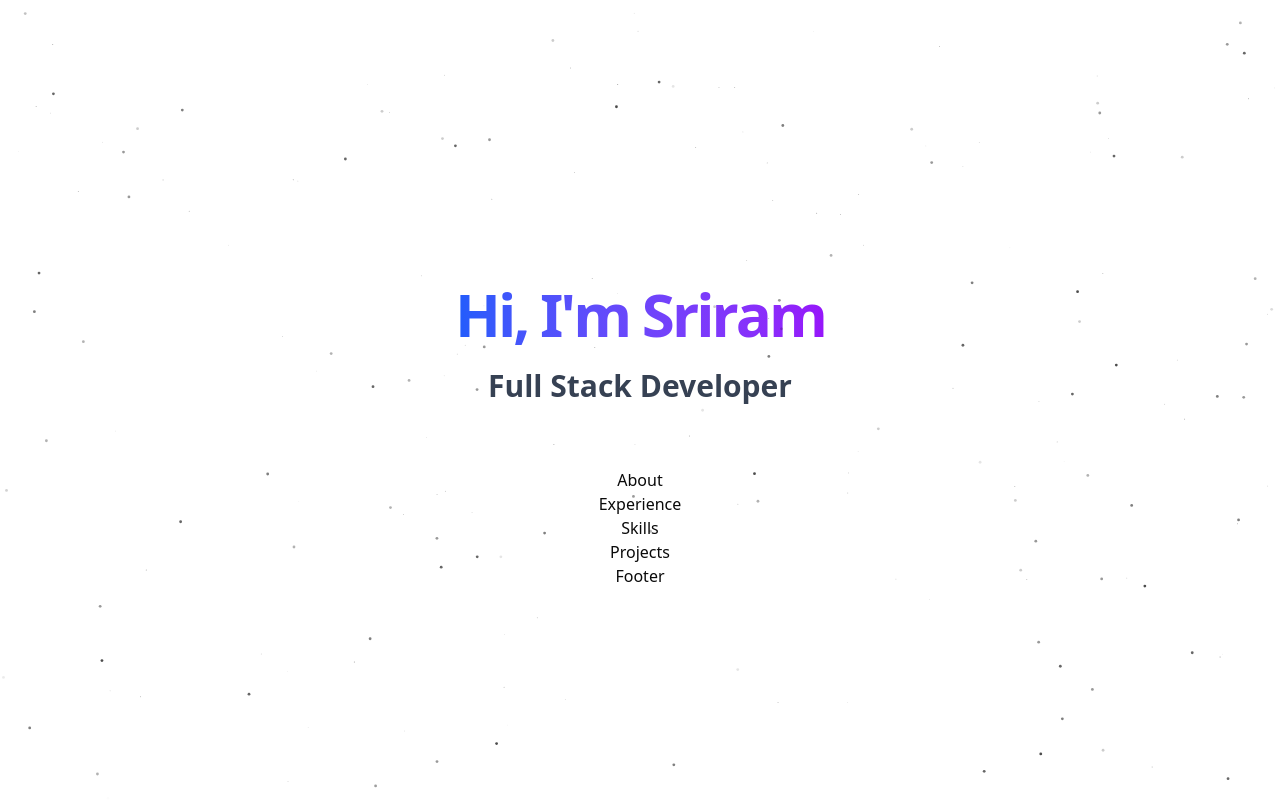
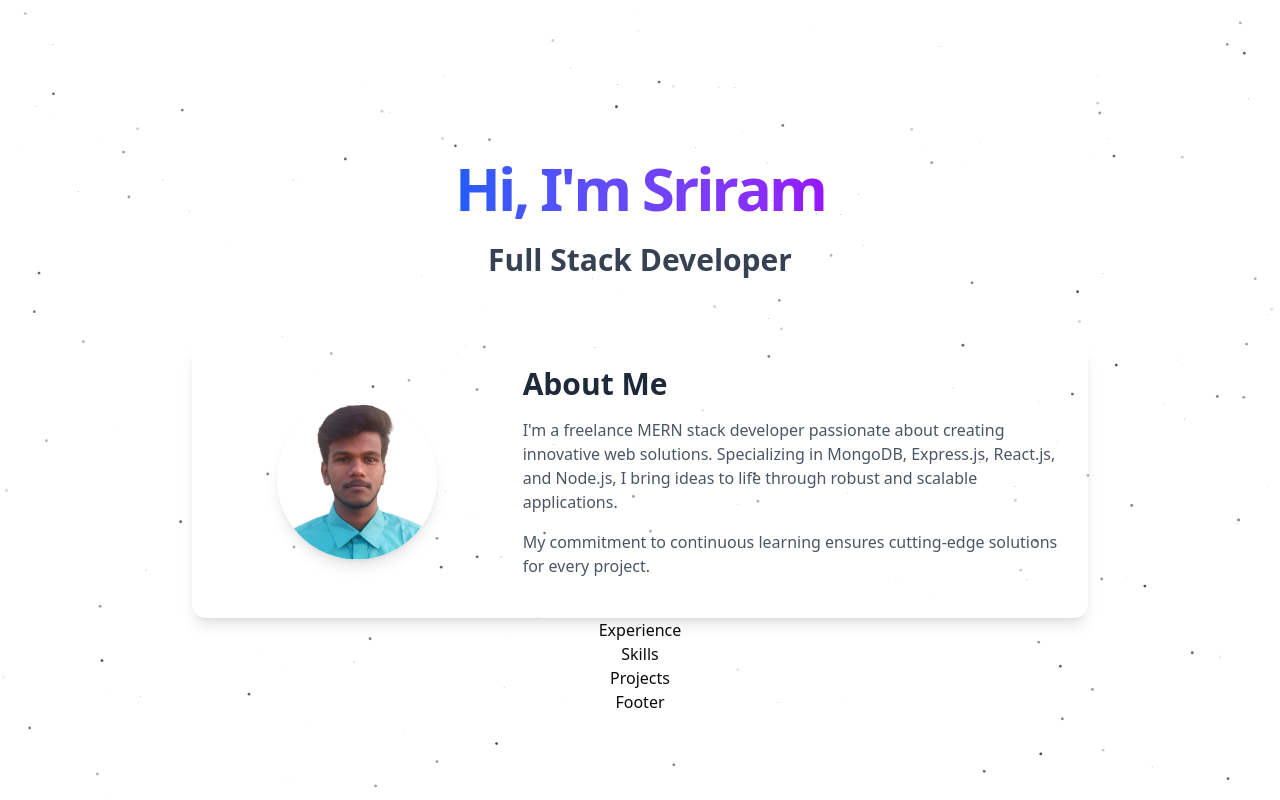
Before and after one commit to StevenSriram/React_Portfolio, a React (Vite) app: page / in a window 1280 px wide. Built offline with nearby package versions, Linux system fonts and the light colour scheme.

Commit message:
feat : About Section

```diff
--- a/src/sections/About.jsx
+++ b/src/sections/About.jsx
@@ -1,7 +1,98 @@
 import React from "react";
+import { motion } from "framer-motion";
+
+import profile from "../assets/me.jpg";
 
 const About = () => {
-  return <div>About</div>;
+  const containerVariants = {
+    hidden: { opacity: 0 },
+    visible: {
+      opacity: 1,
+      transition: {
+        delayChildren: 0.3,
+        staggerChildren: 0.2,
+      },
+    },
+  };
+
+  const itemVariants = {
+    hidden: { y: 20, opacity: 0 },
+    visible: {
+      y: 0,
+      opacity: 1,
+    },
+  };
+
+  const imageVariants = {
+    hidden: { scale: 0.8, opacity: 0 },
+    visible: {
+      scale: 1,
+      opacity: 1,
+      transition: {
+        type: "spring",
+        stiffness: 260,
+        damping: 20,
+      },
+    },
+  };
+
+  return (
+    <motion.div
+      className="flex flex-col md:flex-row items-center justify-between w-full max-w-4xl p-6 bg-white dark:bg-gray-800 rounded-xl shadow-lg mx-auto"
+      variants={containerVariants}
+      initial="hidden"
+      animate="visible"
+    >
+      <motion.div className="md:w-1/3 mb-4 md:mb-0" variants={imageVariants}>
+        <motion.div
+          whileHover={{ scale: 1.05, rotate: 5 }}
+          whileTap={{ scale: 0.95 }}
+          className="relative w-32 h-32 md:w-40 md:h-40 mx-auto rounded-full overflow-hidden shadow-lg"
+          animate={{
+            y: [0, -10, 0],
+          }}
+          transition={{
+            duration: 5,
+            repeat: Infinity,
+            repeatType: "reverse",
+          }}
+        >
+          <img
+            src={profile}
+            alt="Sriram"
+            className="w-full h-full object-cover object-left-top"
+          />
+        </motion.div>
+      </motion.div>
+
+      <div className="md:w-2/3 md:pl-6">
+        <motion.h2
+          className="text-2xl md:text-3xl font-bold mb-4 text-gray-800 dark:text-gray-200 text-center md:text-left"
+          variants={itemVariants}
+        >
+          About Me
+        </motion.h2>
+
+        <motion.p
+          className="text-sm md:text-base text-gray-600 dark:text-gray-400 text-center md:text-left mb-4"
+          variants={itemVariants}
+        >
+          I'm a freelance MERN stack developer passionate about creating
+          innovative web solutions. Specializing in MongoDB, Express.js,
+          React.js, and Node.js, I bring ideas to life through robust and
+          scalable applications.
+        </motion.p>
+
+        <motion.p
+          className="text-sm md:text-base text-gray-600 dark:text-gray-400 text-center md:text-left mb-4"
+          variants={itemVariants}
+        >
+          My commitment to continuous learning ensures cutting-edge solutions
+          for every project.
+        </motion.p>
+      </div>
+    </motion.div>
+  );
 };
 
 export default About;
```
Also changed, not shown: src/assets/me.jpg (added).
